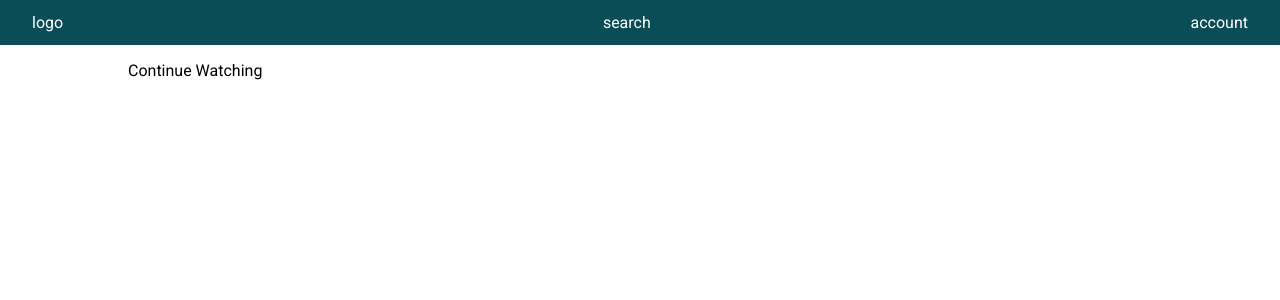
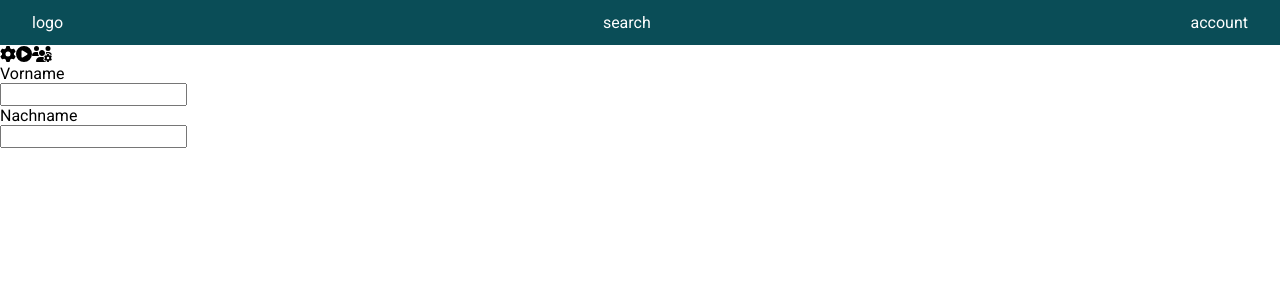
Before and after one commit to YanikKendler/iptor-multiflex-academy, an Angular app in the folder frontend/: page /settings in a window 1280 px wide. Shown: the top 300 px of the page. Built offline with nearby package versions, Linux system fonts and the light colour scheme; no server answers.

Commit message:
#8 started with settings page

```diff
--- a/frontend/src/app/app.routes.ts
+++ b/frontend/src/app/app.routes.ts
@@ -1,8 +1,10 @@
 import { Routes } from '@angular/router';
 import {DashboardComponent} from "./dashboard/dashboard.component"
 import {ViewVideoComponent} from "./view-video/view-video.component"
+import {SettingsComponent} from "./settings/settings.component";
 
 export const routes: Routes = [
   {path: "video/:id", component: ViewVideoComponent},
+  {path: "settings", component: SettingsComponent},
   {path: "**", component: DashboardComponent},
 ];
--- a/frontend/src/app/navigation/navigation.component.html
+++ b/frontend/src/app/navigation/navigation.component.html
@@ -5,5 +5,5 @@
 } @else {
   <p>logo</p>
   <p>search</p>
-  <p>account</p>
+  <p routerLink="/settings">account</p>
 }
--- /dev/null
+++ b/frontend/src/app/settings/settings.component.html
@@ -0,0 +1,17 @@
+<app-navigation></app-navigation>
+
+<div class="sidebar">
+  <fa-icon [icon]="faGear"></fa-icon>
+  <fa-icon [icon]="faCirclePlay"></fa-icon>
+  <fa-icon [icon]="faUsersGear"></fa-icon>
+</div>
+
+<div>
+  <p>Vorname</p>
+  <input type="text">
+</div>
+
+<div>
+  <p>Nachname</p>
+  <input type="text">
+</div>
--- /dev/null
+++ b/frontend/src/app/settings/settings.component.ts
@@ -0,0 +1,19 @@
+import { Component } from '@angular/core';
+import {NavigationComponent} from "../navigation/navigation.component";
+import { FontAwesomeModule } from '@fortawesome/angular-fontawesome';
+import {faCirclePlay, faGear, faUsersGear} from '@fortawesome/free-solid-svg-icons';
+import {NgStyle} from "@angular/common";
+
+@Component({
+  selector: 'app-settings',
+  standalone: true,
+  imports: [NavigationComponent, FontAwesomeModule, NgStyle],
+  templateUrl: './settings.component.html',
+  styleUrl: './settings.component.scss'
+})
+export class SettingsComponent {
+
+  protected readonly faGear = faGear;
+  protected readonly faCirclePlay = faCirclePlay;
+  protected readonly faUsersGear = faUsersGear;
+}
```
Also changed, not shown: frontend/src/app/settings/settings.component.scss (added), 1 other file (tests, documents, lock files or other folders).
